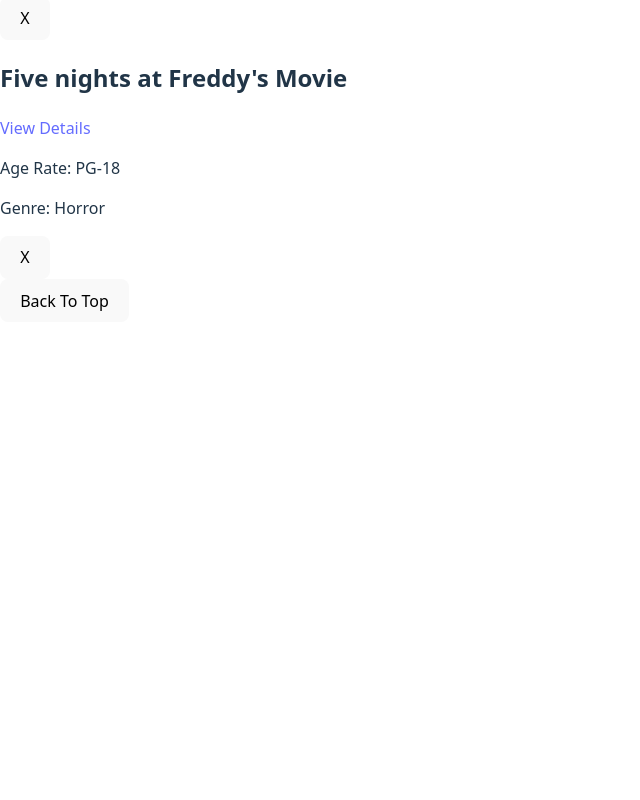
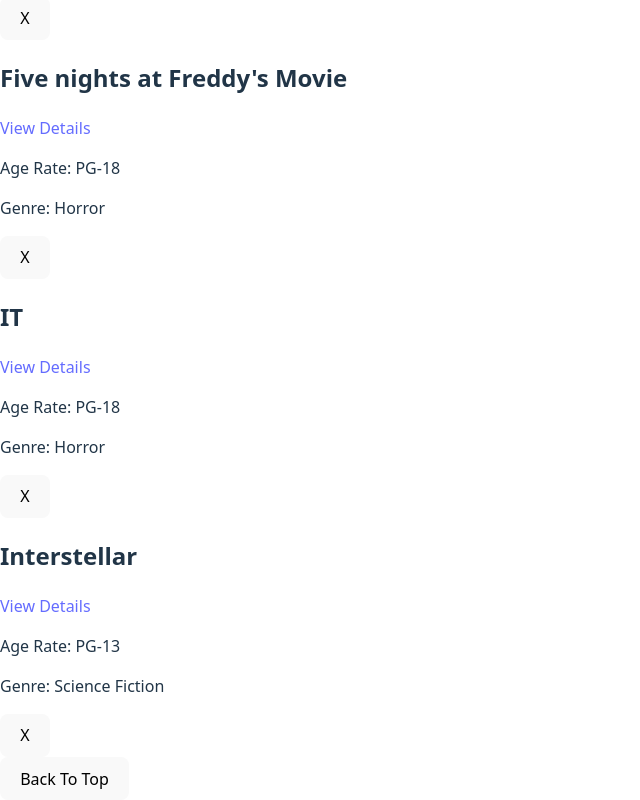
Before and after one commit to erik-per-lidstrom/Movie-night-planer, a React (Vite) app: page / in a window 1280 px wide. Shown: the part 850-1650 px from the top of the page, without its empty margins (0-640 px from the left). Before the commit the page ends 1172 px from the top, so only its background shows below. Built offline with nearby package versions, Linux system fonts and the light colour scheme.

Commit message:
added two movies

```diff
--- a/src/data/movies.ts
+++ b/src/data/movies.ts
@@ -26,4 +26,18 @@
     ageRate: "PG-18",
     genre: "Horror",
   },
+
+  {
+    id: "5",
+    title: "IT",
+    ageRate: "PG-18",
+    genre: "Horror",
+  },
+
+  {
+    id: "6",
+    title: "Interstellar",
+    ageRate: "PG-13",
+    genre: "Science Fiction",
+  },
 ];
```
